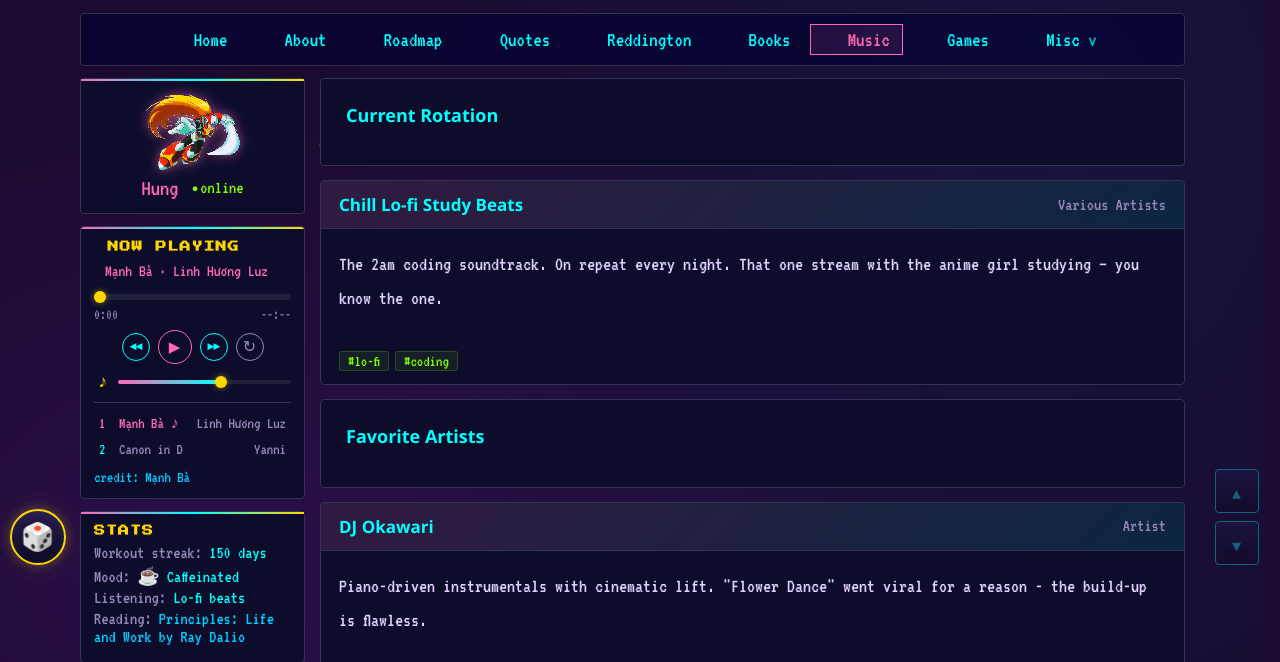
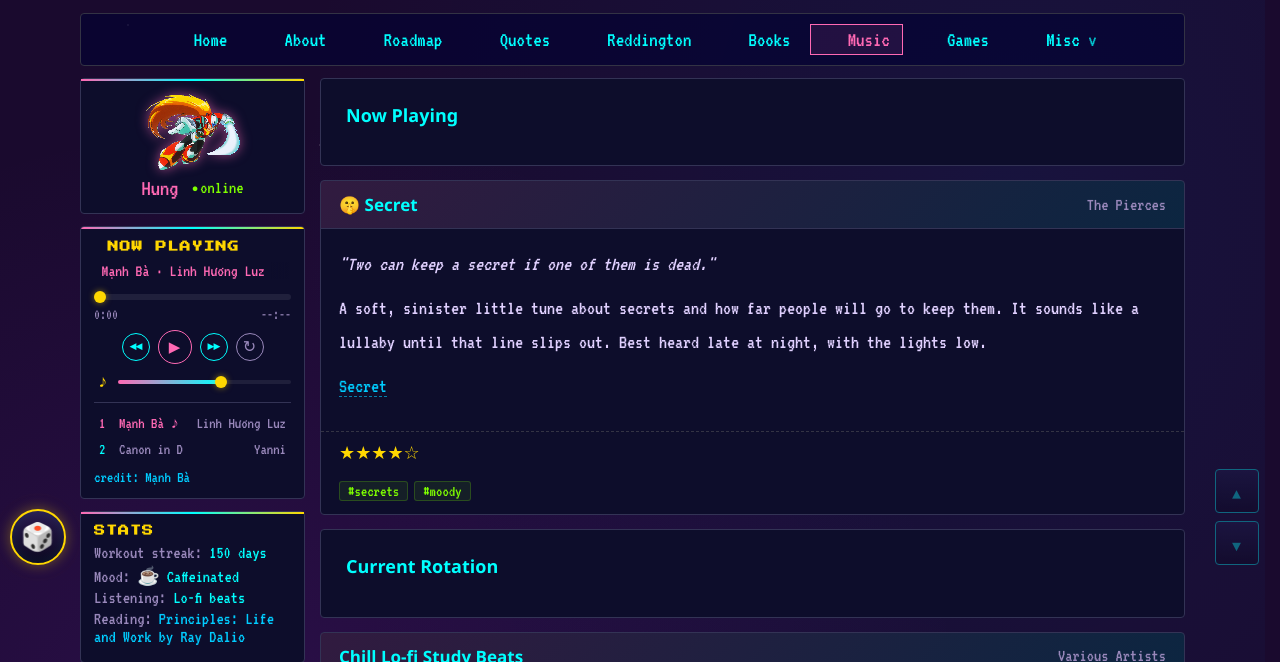
Before and after one commit to hungngdoan/hung-blog, an Eleventy site: page src/music.njk in a window 1280 px wide. Shown: the part 135-797 px from the top of the page. Built offline with nearby package versions, Linux system fonts and the light colour scheme; Eleventy itself is replaced by a stand-in of ours; files that its build step writes are made by us from their sources; no server answers.

Commit message:
Add song

```diff
--- a/src/music.njk
+++ b/src/music.njk
@@ -5,6 +5,27 @@ navActive: music.html
 pageClass: music-page
 permalink: music.html
 ---
+
+<section class="page-section">
+  <h2>Now Playing</h2>
+</section>
+
+<article class="blog-post">
+  <div class="post-header">
+    <span class="post-title">&#129323; Secret</span>
+    <span class="post-date">The Pierces</span>
+  </div>
+  <div class="post-body">
+    <p><em>"Two can keep a secret if one of them is dead."</em></p>
+    <p>A soft, sinister little tune about secrets and how far people will go to keep them. It sounds like a lullaby until that line slips out. Best heard late at night, with the lights low.</p>
+    <p><a href="https://www.youtube.com/watch?v=HzNFwxsSPwU" target="_blank" rel="noopener noreferrer">Secret</a></p>
+  </div>
+  <div class="post-mood">&#9733;&#9733;&#9733;&#9733;&#9734;</div>
+  <div class="post-tags">
+    <span class="tag">#secrets</span>
+    <span class="tag">#moody</span>
+  </div>
+</article>
 
 <section class="page-section">
   <h2>Current Rotation</h2>
```
